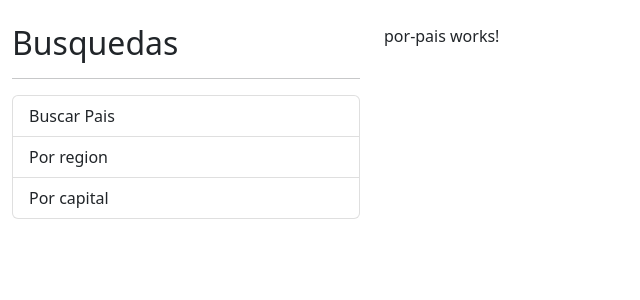
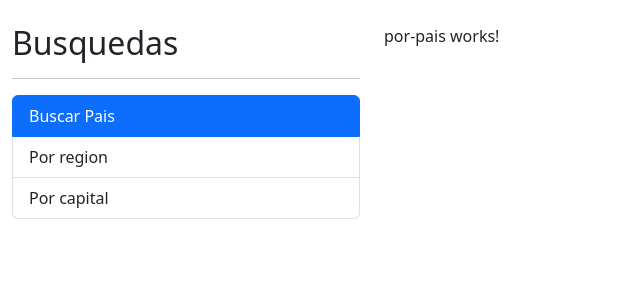
Before and after one commit to NoelDevs17/PaisesApp, an Angular app: page / in a window 1280 px wide. Shown: the top 300 px of the page, without its empty margins (0-640 px from the left). Built offline with nearby package versions, Linux system fonts and the light colour scheme.

Commit message:
-RouterLink
Esto se usa para tener rutas dinamicas segun los componentes

```diff
--- a/src/app/app.component.html
+++ b/src/app/app.component.html
@@ -3,9 +3,9 @@
   <h2>Busquedas</h2>
   <hr>
   <ul class="list-group">
-    <li class="list-group-item">Buscar Pais</li>
-    <li class="list-group-item">Por region</li>
-    <li class="list-group-item">Por capital</li>
+    <li [routerLink]="['/']" [routerLinkActiveOptions]="{exact: true}" routerLinkActive="active" class="list-group-item">Buscar Pais</li>
+    <li [routerLink]="['/region']" routerLinkActive="active" class="list-group-item">Por region</li>
+    <li [routerLink]="['/capital']" routerLinkActive="active" class="list-group-item">Por capital</li>
   </ul>
 </div>
 
--- a/src/app/app.module.ts
+++ b/src/app/app.module.ts
@@ -12,9 +12,9 @@ import { SharedModule } from './shared/shared.module';
   ],
   imports: [
     BrowserModule,
+    AppRoutingModule,
     PaisModule,
-    SharedModule,
-    AppRoutingModule
+    SharedModule
 
   ],
   providers: [],
```
